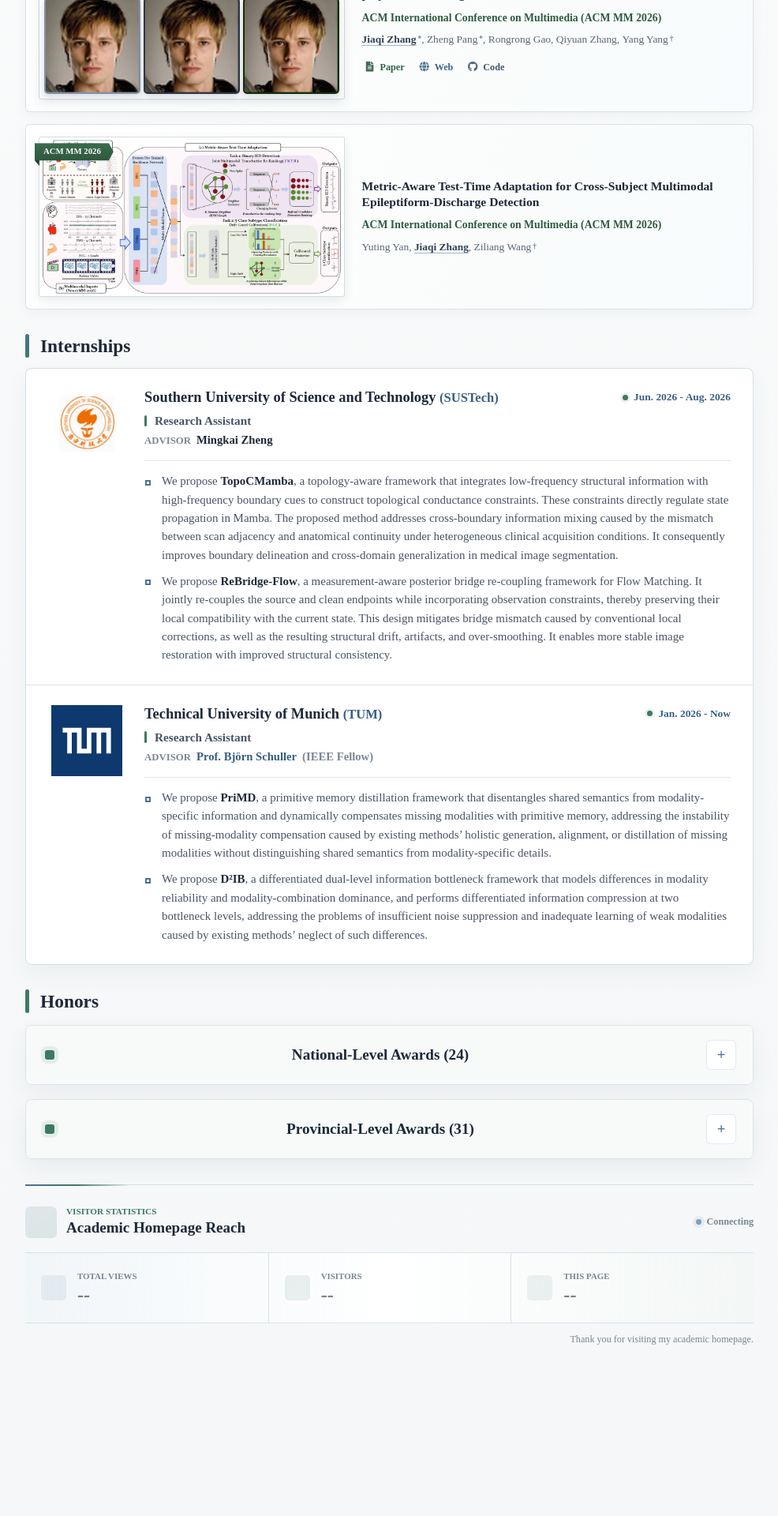
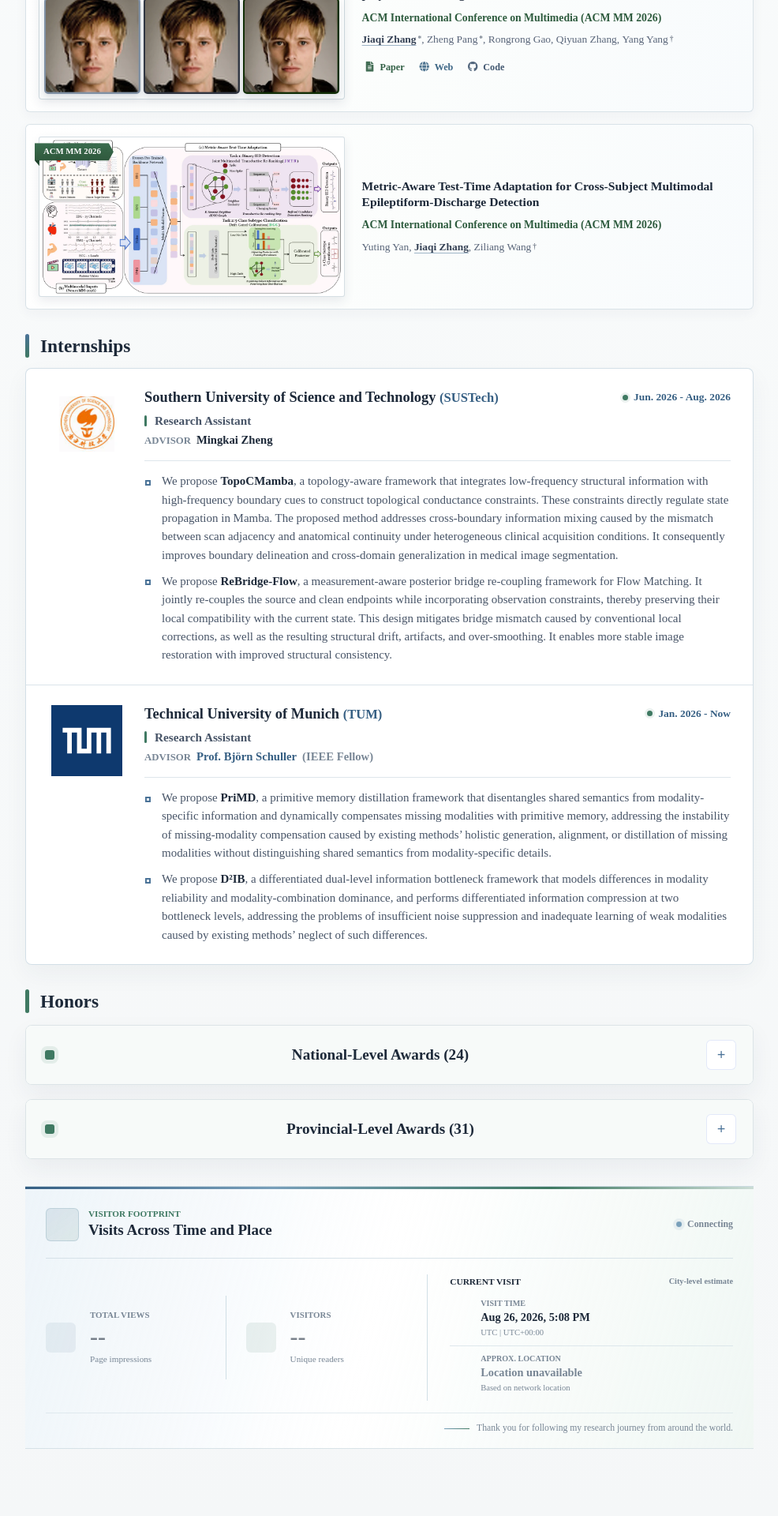
Before and after one commit to JiaqiZhang-Sengoku/JiaqiZhang-Sengoku.github.io, a Jekyll site: the page built from _pages/about.md, in a window 1280 px wide. Shown: the part 1587-3507 px from the top of the page at 79% size, without its empty margins (288-1274 px from the left). Built offline with Jekyll 4.4.1, drawn with Linux system fonts in a browser that asks for light colours; some web fonts are replaced; comment, search, counter and statistics services are not loaded; before the commit the page ends 3385 px from its top, so only the background shows below that.

Commit message:
20260707

```diff
--- a/_pages/about.md
+++ b/_pages/about.md
@@ -24,41 +24,63 @@ redirect_from:
 <section class="visitor-stats" data-visitor-stats aria-labelledby="visitor-stats-title">
   <header class="visitor-stats__header">
     <div class="visitor-stats__identity">
-      <span class="visitor-stats__mark" aria-hidden="true"><i class="fas fa-chart-line"></i></span>
+      <span class="visitor-stats__mark" aria-hidden="true"><i class="fas fa-globe-asia"></i></span>
       <div>
-        <span class="visitor-stats__eyebrow">Visitor Statistics</span>
-        <h2 class="visitor-stats__title" id="visitor-stats-title">Academic Homepage Reach</h2>
+        <span class="visitor-stats__eyebrow">Visitor Footprint</span>
+        <h2 class="visitor-stats__title" id="visitor-stats-title">Visits Across Time and Place</h2>
       </div>
     </div>
     <span class="visitor-stats__status"><span class="visitor-stats__status-dot" aria-hidden="true"></span><span data-visitor-status>Connecting</span></span>
   </header>
 
-  <div class="visitor-stats__metrics">
-    <article class="visitor-stat">
-      <span class="visitor-stat__icon" aria-hidden="true"><i class="fas fa-eye"></i></span>
-      <div class="visitor-stat__copy">
-        <span class="visitor-stat__label">Total Views</span>
-        <strong class="visitor-stat__value" id="busuanzi_value_site_pv" data-visitor-value aria-live="polite">--</strong>
+  <div class="visitor-stats__body">
+    <div class="visitor-stats__metrics" aria-label="Cumulative visitor statistics">
+      <article class="visitor-stat">
+        <span class="visitor-stat__icon" aria-hidden="true"><i class="fas fa-eye"></i></span>
+        <div class="visitor-stat__copy">
+          <span class="visitor-stat__label">Total Views</span>
+          <strong class="visitor-stat__value" id="busuanzi_value_site_pv" data-visitor-value aria-live="polite">--</strong>
+          <span class="visitor-stat__hint">Page impressions</span>
+        </div>
+      </article>
+      <article class="visitor-stat">
+        <span class="visitor-stat__icon" aria-hidden="true"><i class="fas fa-user-friends"></i></span>
+        <div class="visitor-stat__copy">
+          <span class="visitor-stat__label">Visitors</span>
+          <strong class="visitor-stat__value" id="busuanzi_value_site_uv" data-visitor-value aria-live="polite">--</strong>
+          <span class="visitor-stat__hint">Unique readers</span>
+        </div>
+      </article>
+    </div>
+
+    <aside class="visitor-session" aria-label="Current visit details">
+      <div class="visitor-session__header">
+        <span class="visitor-session__title">Current Visit</span>
+        <span class="visitor-session__scope">City-level estimate</span>
       </div>
-    </article>
-    <article class="visitor-stat">
-      <span class="visitor-stat__icon" aria-hidden="true"><i class="fas fa-user"></i></span>
-      <div class="visitor-stat__copy">
-        <span class="visitor-stat__label">Visitors</span>
-        <strong class="visitor-stat__value" id="busuanzi_value_site_uv" data-visitor-value aria-live="polite">--</strong>
+      <div class="visitor-session__details">
+        <div class="visitor-session__detail">
+          <span class="visitor-session__icon" aria-hidden="true"><i class="fas fa-clock"></i></span>
+          <div>
+            <span class="visitor-session__label">Visit Time</span>
+            <time class="visitor-session__value" data-visitor-time>Detecting local time...</time>
+            <span class="visitor-session__meta" data-visitor-timezone>Local time zone</span>
+          </div>
+        </div>
+        <div class="visitor-session__detail">
+          <span class="visitor-session__icon" aria-hidden="true"><i class="fas fa-map-marker-alt"></i></span>
+          <div>
+            <span class="visitor-session__label">Approx. Location</span>
+            <span class="visitor-session__value" data-visitor-location aria-live="polite">Locating...</span>
+            <span class="visitor-session__meta">Based on network location</span>
+          </div>
+        </div>
       </div>
-    </article>
-    <article class="visitor-stat">
-      <span class="visitor-stat__icon" aria-hidden="true"><i class="fas fa-file-alt"></i></span>
-      <div class="visitor-stat__copy">
-        <span class="visitor-stat__label">This Page</span>
-        <strong class="visitor-stat__value" id="busuanzi_value_page_pv" data-visitor-value aria-live="polite">--</strong>
-      </div>
-    </article>
+    </aside>
   </div>
 
-  <p class="visitor-stats__note"><i class="fas fa-globe-americas" aria-hidden="true"></i><span>Thank you for visiting my academic homepage.</span></p>
+  <p class="visitor-stats__note"><span class="visitor-stats__note-line" aria-hidden="true"></span><span>Thank you for following my research journey from around the world.</span></p>
 </section>
 
 <script src="https://busuanzi.ibruce.info/busuanzi/2.3/busuanzi.pure.mini.js" defer></script>
-<script src="/assets/js/visitor-stats.js?v=20260826" defer></script>
+<script src="/assets/js/visitor-stats.js?v=20260827" defer></script>
--- a/assets/css/main.scss
+++ b/assets/css/main.scss
@@ -2531,25 +2531,31 @@ body > #main > .sidebar.sticky {
 
 .visitor-stats {
     position: relative;
-    margin: 32px 0 5px;
-    padding: 27px 0 8px;
-    border-top: 1px solid rgba(207, 220, 226, 0.92);
+    isolation: isolate;
+    overflow: hidden;
+    margin: 34px 0 4px;
+    padding: 27px 26px 17px;
+    border-top: 1px solid rgba(200, 216, 224, 0.92);
+    border-bottom: 1px solid rgba(207, 220, 226, 0.78);
+    background: linear-gradient(105deg, rgba(235, 243, 249, 0.76) 0%, rgba(255, 255, 255, 0.96) 48%, rgba(238, 247, 242, 0.74) 100%);
     color: var(--text-color);
 }
 
 .visitor-stats::before {
     content: "";
     position: absolute;
-    top: -1px;
+    z-index: 1;
+    top: 0;
     left: 0;
-    width: 132px;
-    height: 2px;
-    background: linear-gradient(90deg, var(--accent), var(--accent-teal), transparent);
+    width: 100%;
+    height: 3px;
+    background: linear-gradient(90deg, var(--accent-strong) 0%, var(--accent-sky) 34%, var(--accent-teal) 72%, rgba(63, 121, 98, 0.22) 100%);
 }
 
 .visitor-stats__header,
 .visitor-stats__identity,
 .visitor-stats__status,
+.visitor-session__header,
 .visitor-stats__note {
     display: flex;
     align-items: center;
@@ -2569,13 +2575,14 @@ body > #main > .sidebar.sticky {
     display: inline-flex;
     align-items: center;
     justify-content: center;
-    flex: 0 0 40px;
-    width: 40px;
-    height: 40px;
+    flex: 0 0 42px;
+    width: 42px;
+    height: 42px;
+    border: 1px solid rgba(170, 195, 207, 0.62);
     border-radius: 6px;
-    background: linear-gradient(145deg, rgba(75, 115, 152, 0.13), rgba(63, 121, 98, 0.14));
+    background: linear-gradient(145deg, rgba(75, 115, 152, 0.14), rgba(63, 121, 98, 0.11));
     color: var(--accent-strong);
-    font-size: 1.02rem;
+    font-size: 1.06rem;
 }
 
 .visitor-stats__eyebrow {
@@ -2604,7 +2611,7 @@ body > #main > .sidebar.sticky {
     flex: 0 0 auto;
     gap: 7px;
     color: var(--muted-color);
-    font-size: 0.78rem !important;
+    font-size: 0.76rem !important;
     font-weight: 700;
 }
 
@@ -2632,40 +2639,50 @@ body > #main > .sidebar.sticky {
     animation: none;
 }
 
+.visitor-stats__body {
+    display: grid;
+    grid-template-columns: minmax(0, 1.08fr) minmax(275px, 0.92fr);
+    align-items: stretch;
+    gap: 28px;
+    margin-top: 21px;
+    padding-top: 20px;
+    border-top: 1px solid rgba(205, 220, 227, 0.78);
+}
+
 .visitor-stats__metrics {
     display: grid;
-    grid-template-columns: repeat(3, minmax(0, 1fr));
-    margin-top: 18px;
-    border-top: 1px solid rgba(213, 224, 229, 0.86);
-    border-bottom: 1px solid rgba(213, 224, 229, 0.86);
-    background: linear-gradient(90deg, rgba(240, 245, 249, 0.72), rgba(255, 255, 255, 0.92) 50%, rgba(242, 247, 244, 0.72));
+    grid-template-columns: repeat(2, minmax(0, 1fr));
+    align-items: center;
+    min-width: 0;
 }
 
 .visitor-stat {
     display: grid;
-    grid-template-columns: 34px minmax(0, 1fr);
+    grid-template-columns: 42px minmax(0, 1fr);
     align-items: center;
-    gap: 12px;
+    gap: 14px;
     min-width: 0;
-    min-height: 88px;
+    min-height: 106px;
     margin: 0;
-    padding: 16px 20px;
+    padding: 7px 25px 7px 0;
 }
 
 .visitor-stat + .visitor-stat {
-    border-left: 1px solid rgba(213, 224, 229, 0.86);
+    padding-right: 0;
+    padding-left: 25px;
+    border-left: 1px solid rgba(203, 219, 227, 0.88);
 }
 
 .visitor-stat__icon {
     display: inline-flex;
     align-items: center;
     justify-content: center;
-    width: 32px;
-    height: 32px;
-    border-radius: 5px;
+    width: 38px;
+    height: 38px;
+    border-radius: 6px;
     background: var(--accent-soft);
     color: var(--accent-strong);
-    font-size: 0.86rem;
+    font-size: 0.91rem;
 }
 
 .visitor-stat:nth-child(2) .visitor-stat__icon {
@@ -2673,14 +2690,13 @@ body > #main > .sidebar.sticky {
     color: var(--accent-teal);
 }
 
-.visitor-stat:nth-child(3) .visitor-stat__icon {
-    background: rgba(98, 133, 149, 0.10);
-    color: var(--accent-plum);
-}
-
 .visitor-stat__copy,
 .visitor-stat__label,
-.visitor-stat__value {
+.visitor-stat__value,
+.visitor-stat__hint,
+.visitor-session__label,
+.visitor-session__value,
+.visitor-session__meta {
     display: block;
     min-width: 0;
 }
@@ -2696,9 +2712,9 @@ body > #main > .sidebar.sticky {
 }
 
 .visitor-stat__value {
-    margin-top: 6px;
+    margin-top: 7px;
     color: var(--heading-color);
-    font-size: 1.55rem !important;
+    font-size: 1.92rem !important;
     font-variant-numeric: tabular-nums;
     font-weight: 700;
     letter-spacing: 0 !important;
@@ -2718,22 +2734,118 @@ body > #main > .sidebar.sticky {
     animation-delay: 0.06s;
 }
 
-.visitor-stats.is-ready .visitor-stat:nth-child(3) .visitor-stat__value {
-    animation-delay: 0.12s;
+.visitor-stat__hint {
+    margin-top: 7px;
+    color: var(--muted-color);
+    font-size: 0.72rem !important;
+    line-height: 1.2;
+}
+
+.visitor-session {
+    min-width: 0;
+    padding-left: 28px;
+    border-left: 1px solid rgba(203, 219, 227, 0.88);
+}
+
+.visitor-session__header {
+    justify-content: space-between;
+    gap: 12px;
+    margin-bottom: 3px;
+}
+
+.visitor-session__title {
+    color: var(--heading-color);
+    font-size: 0.73rem !important;
+    font-weight: 800;
+    letter-spacing: 0 !important;
+    text-transform: uppercase;
+}
+
+.visitor-session__scope {
+    color: var(--muted-color);
+    font-size: 0.66rem !important;
+    font-weight: 600;
+}
+
+.visitor-session__detail {
+    display: grid;
+    grid-template-columns: 28px minmax(0, 1fr);
+    align-items: start;
+    gap: 11px;
+    min-width: 0;
+    padding: 10px 0;
+}
+
+.visitor-session__detail + .visitor-session__detail {
+    border-top: 1px solid rgba(211, 224, 230, 0.72);
+}
+
+.visitor-session__icon {
+    display: inline-flex;
+    align-items: center;
+    justify-content: center;
+    width: 27px;
+    height: 27px;
+    color: var(--accent-strong);
+    font-size: 0.84rem;
+}
+
+.visitor-session__detail:nth-child(2) .visitor-session__icon {
+    color: var(--accent-teal);
+}
+
+.visitor-session__label {
+    margin-bottom: 3px;
+    color: var(--muted-color);
+    font-size: 0.65rem !important;
+    font-weight: 800;
+    letter-spacing: 0 !important;
+    line-height: 1.1;
+    text-transform: uppercase;
+}
+
+.visitor-session__value {
+    color: var(--heading-color);
+    font-size: 0.92rem !important;
+    font-variant-numeric: tabular-nums;
+    font-weight: 700;
+    line-height: 1.3;
+    overflow-wrap: anywhere;
+}
+
+.visitor-session__meta {
+    margin-top: 3px;
+    color: var(--muted-color);
+    font-size: 0.68rem !important;
+    line-height: 1.25;
+}
+
+.visitor-stats.is-location-ready [data-visitor-location] {
+    color: var(--accent-teal);
+    animation: visitor-number-in 0.42s ease-out both;
+}
+
+.visitor-stats.is-location-unavailable [data-visitor-location] {
+    color: var(--muted-color);
+    font-weight: 600;
 }
 
 .visitor-stats__note {
     justify-content: flex-end;
-    gap: 7px;
-    margin: 12px 0 0 !important;
+    gap: 9px;
+    margin: 15px 0 0 !important;
+    padding-top: 11px;
+    border-top: 1px solid rgba(211, 224, 230, 0.64);
     color: var(--muted-color);
-    font-size: 0.78rem !important;
+    font-size: 0.75rem !important;
     line-height: 1.35 !important;
 }
 
-.visitor-stats__note i {
-    color: var(--accent-teal);
-    font-size: 0.76rem;
+.visitor-stats__note-line {
+    flex: 0 0 32px;
+    width: 32px;
+    height: 1px;
+    background: linear-gradient(90deg, var(--accent-sky), var(--accent-teal));
 }
 
 @keyframes visitor-status-pulse {
@@ -3240,7 +3352,7 @@ body > #main > .sidebar.sticky {
 
     .visitor-stats {
         margin-top: 26px;
-        padding-top: 22px;
+        padding: 22px 16px 15px;
     }
 
     .visitor-stats__header {
@@ -3253,9 +3365,9 @@ body > #main > .sidebar.sticky {
     }
 
     .visitor-stats__mark {
-        flex-basis: 35px;
-        width: 35px;
-        height: 35px;
+        flex-basis: 36px;
+        width: 36px;
+        height: 36px;
         font-size: 0.9rem;
     }
 
@@ -3268,23 +3380,29 @@ body > #main > .sidebar.sticky {
         font-size: 0.66rem !important;
     }
 
-    .visitor-stats__metrics {
-        margin-top: 15px;
+    .visitor-stats__body {
+        grid-template-columns: minmax(0, 1fr);
+        gap: 0;
+        margin-top: 17px;
+        padding-top: 16px;
     }
 
     .visitor-stat {
-        grid-template-columns: minmax(0, 1fr);
-        align-content: center;
-        justify-items: center;
-        gap: 8px;
-        min-height: 106px;
-        padding: 13px 5px;
-        text-align: center;
+        grid-template-columns: 32px minmax(0, 1fr);
+        gap: 10px;
+        min-height: 98px;
+        padding: 9px 12px 9px 0;
+        text-align: left;
+    }
+
+    .visitor-stat + .visitor-stat {
+        padding-right: 0;
+        padding-left: 14px;
     }
 
     .visitor-stat__icon {
-        width: 29px;
-        height: 29px;
+        width: 31px;
+        height: 31px;
         font-size: 0.78rem;
     }
 
@@ -3294,9 +3412,45 @@ body > #main > .sidebar.sticky {
     }
 
     .visitor-stat__value {
-        margin-top: 5px;
-        font-size: clamp(1.12rem, 5.4vw, 1.32rem) !important;
+        margin-top: 6px;
+        font-size: clamp(1.34rem, 6vw, 1.62rem) !important;
         overflow-wrap: anywhere;
+    }
+
+    .visitor-stat__hint {
+        margin-top: 6px;
+        font-size: 0.65rem !important;
+    }
+
+    .visitor-session {
+        margin-top: 17px;
+        padding-top: 16px;
+        padding-left: 0;
+        border-top: 1px solid rgba(203, 219, 227, 0.88);
+        border-left: 0;
+    }
+
+    .visitor-session__details {
+        display: grid;
+        grid-template-columns: repeat(2, minmax(0, 1fr));
+        gap: 16px;
+        margin-top: 7px;
+    }
+
+    .visitor-session__detail {
+        grid-template-columns: 25px minmax(0, 1fr);
+        gap: 8px;
+        padding: 9px 0;
+    }
+
+    .visitor-session__detail + .visitor-session__detail {
+        padding-left: 16px;
+        border-top: 0;
+        border-left: 1px solid rgba(211, 224, 230, 0.72);
+    }
+
+    .visitor-session__value {
+        font-size: 0.86rem !important;
     }
 
     .visitor-stats__note {
@@ -3305,6 +3459,19 @@ body > #main > .sidebar.sticky {
     }
 }
 
+@media screen and (max-width: 430px) {
+    .visitor-session__details {
+        grid-template-columns: minmax(0, 1fr);
+        gap: 0;
+    }
+
+    .visitor-session__detail + .visitor-session__detail {
+        padding-left: 0;
+        border-top: 1px solid rgba(211, 224, 230, 0.72);
+        border-left: 0;
+    }
+}
+
 @media (prefers-reduced-motion: reduce) {
     .paper-box:hover {
         animation: none;
@@ -3315,7 +3482,8 @@ body > #main > .sidebar.sticky {
     }
 
     .visitor-stats__status-dot,
-    .visitor-stats.is-ready .visitor-stat__value {
+    .visitor-stats.is-ready .visitor-stat__value,
+    .visitor-stats.is-location-ready [data-visitor-location] {
         animation: none;
     }
 }
--- a/assets/js/visitor-stats.js
+++ b/assets/js/visitor-stats.js
@@ -8,11 +8,156 @@
 
   var values = Array.prototype.slice.call(root.querySelectorAll("[data-visitor-value]"));
   var status = root.querySelector("[data-visitor-status]");
+  var visitTime = root.querySelector("[data-visitor-time]");
+  var visitTimezone = root.querySelector("[data-visitor-timezone]");
+  var visitLocation = root.querySelector("[data-visitor-location]");
   var formatter = typeof Intl !== "undefined" && typeof Intl.NumberFormat === "function"
     ? new Intl.NumberFormat("en-US")
     : null;
   var observer = null;
   var timeout = null;
+  var locationTimeout = null;
+  var locationController = typeof AbortController === "function" ? new AbortController() : null;
+  var locationObserver = null;
+  var locationSettled = false;
+
+  function padNumber(value) {
+    return value < 10 ? "0" + value : String(value);
+  }
+
+  function formatUtcOffset(date) {
+    var offset = -date.getTimezoneOffset();
+    var sign = offset >= 0 ? "+" : "-";
+    var absolute = Math.abs(offset);
+    return "UTC" + sign + padNumber(Math.floor(absolute / 60)) + ":" + padNumber(absolute % 60);
+  }
+
+  function renderVisitTime() {
+    if (!visitTime) {
+      return;
+    }
+
+    var now = new Date();
+    var formatted = now.toLocaleString("en-US", {
+      year: "numeric",
+      month: "short",
+      day: "numeric",
+      hour: "numeric",
+      minute: "2-digit"
+    });
+    var timezone = "Local time";
+
+    if (typeof Intl !== "undefined" && typeof Intl.DateTimeFormat === "function") {
+      timezone = Intl.DateTimeFormat().resolvedOptions().timeZone || timezone;
+    }
+
+    visitTime.textContent = formatted;
+    visitTime.setAttribute("datetime", now.toISOString());
+
+    if (visitTimezone) {
+      visitTimezone.textContent = timezone.replace(/_/g, " ") + " | " + formatUtcOffset(now);
+    }
+  }
+
+  function finishLocation(text, available, detail) {
+    if (locationSettled) {
+      return;
+    }
+
+    locationSettled = true;
+    window.clearTimeout(locationTimeout);
+
+    if (visitLocation) {
+      visitLocation.textContent = text;
+      if (detail) {
+        visitLocation.title = detail;
+      }
+    }
+
+    root.classList.toggle("is-location-ready", available);
+    root.classList.toggle("is-location-unavailable", !available);
+  }
+
+  function loadVisitLocation() {
+    if (!visitLocation || typeof window.fetch !== "function") {
+      finishLocation("Location unavailable", false);
+      return;
+    }
+
+    var options = {
+      cache: "no-store",
+      referrerPolicy: "no-referrer"
+    };
+
+    if (locationController) {
+      options.signal = locationController.signal;
+    }
+
+    locationTimeout = window.setTimeout(function () {
+      if (locationController) {
+        locationController.abort();
+      }
+      finishLocation("Location unavailable", false);
+    }, 7000);
+
+    window.fetch("https://ipwho.is/", options)
+      .then(function (response) {
+        if (!response.ok) {
+          throw new Error("Location request failed");
+        }
+        return response.json();
+      })
+      .then(function (data) {
+        if (!data || data.success === false) {
+          throw new Error("Location response unavailable");
+        }
+
+        var primary = [];
+        var detail = [];
+        var locality = data.city || data.region;
+
+        if (locality) {
+          primary.push(locality);
+        }
+        if (data.country && primary.indexOf(data.country) === -1) {
+          primary.push(data.country);
+        }
+
+        [data.city, data.region, data.country].forEach(function (part) {
+          if (part && detail.indexOf(part) === -1) {
+            detail.push(part);
+          }
+        });
+
+        if (!primary.length) {
+          throw new Error("Location fields unavailable");
+        }
+
+        finishLocation(primary.join(", "), true, detail.join(", "));
+      })
+      .catch(function () {
+        finishLocation("Location unavailable", false);
+      });
+  }
+
+  function scheduleVisitLocation() {
+    if (typeof window.IntersectionObserver !== "function") {
+      loadVisitLocation();
+      return;
+    }
+
+    locationObserver = new window.IntersectionObserver(function (entries) {
+      if (!entries.some(function (entry) { return entry.isIntersecting; })) {
+        return;
+      }
+
+      locationObserver.disconnect();
+      locationObserver = null;
+      loadVisitLocation();
+    }, { rootMargin: "300px 0px" });
+
+    locationObserver.observe(root);
+  }
 
   function readNumber(element) {
     var digits = element.textContent.replace(/[^0-9]/g, "");
@@ -47,7 +192,7 @@
       root.classList.remove("is-unavailable");
       root.classList.add("is-ready");
       if (status) {
-        status.textContent = "Live";
+        status.textContent = "Live data";
       }
       window.clearTimeout(timeout);
       if (observer) {
@@ -68,17 +213,26 @@
     if (!root.classList.contains("has-data")) {
       root.classList.add("is-unavailable");
       if (status) {
-        status.textContent = "Unavailable";
+        status.textContent = "Count unavailable";
       }
     }
   }, 8000);
 
   window.addEventListener("pagehide", function () {
     window.clearTimeout(timeout);
+    window.clearTimeout(locationTimeout);
+    if (locationController) {
+      locationController.abort();
+    }
+    if (locationObserver) {
+      locationObserver.disconnect();
+    }
     if (observer) {
       observer.disconnect();
     }
   });
 
+  renderVisitTime();
+  scheduleVisitLocation();
   refresh();
 }());
```
